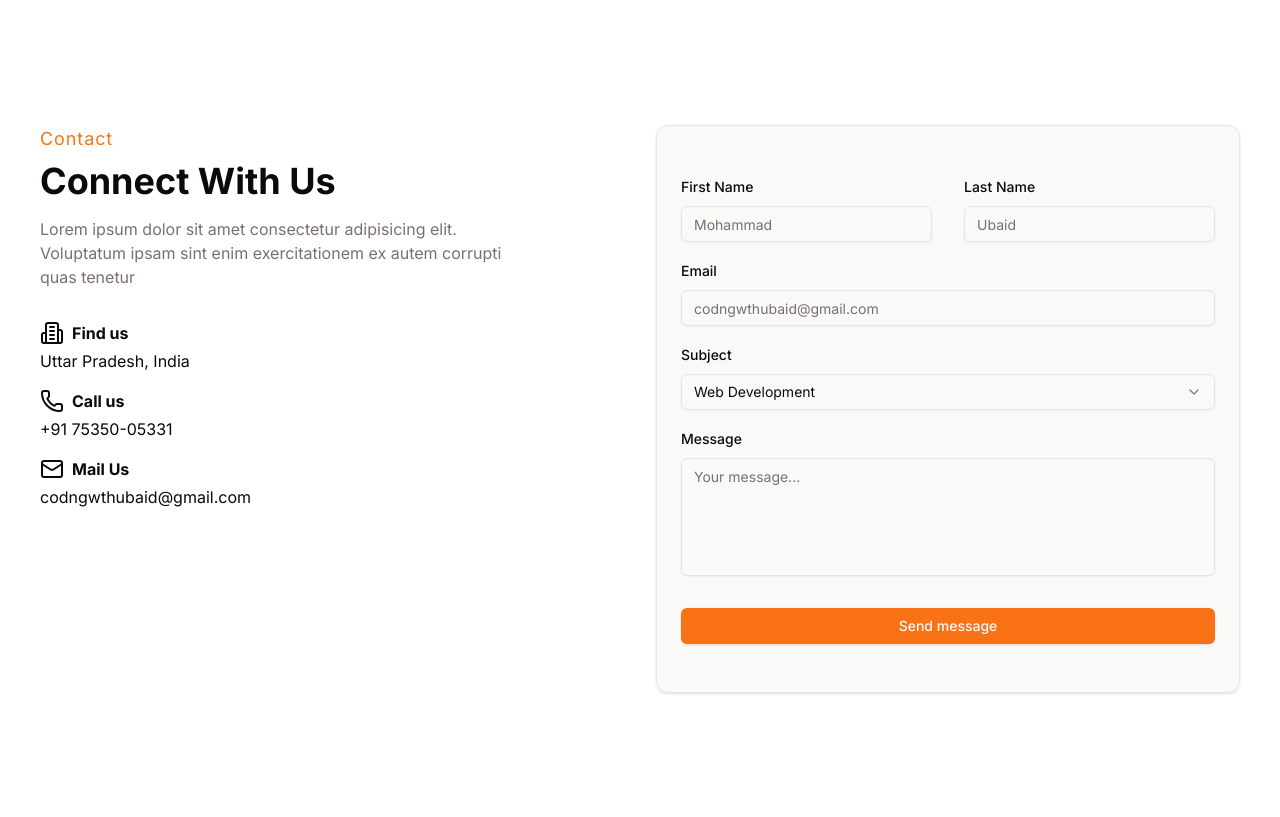
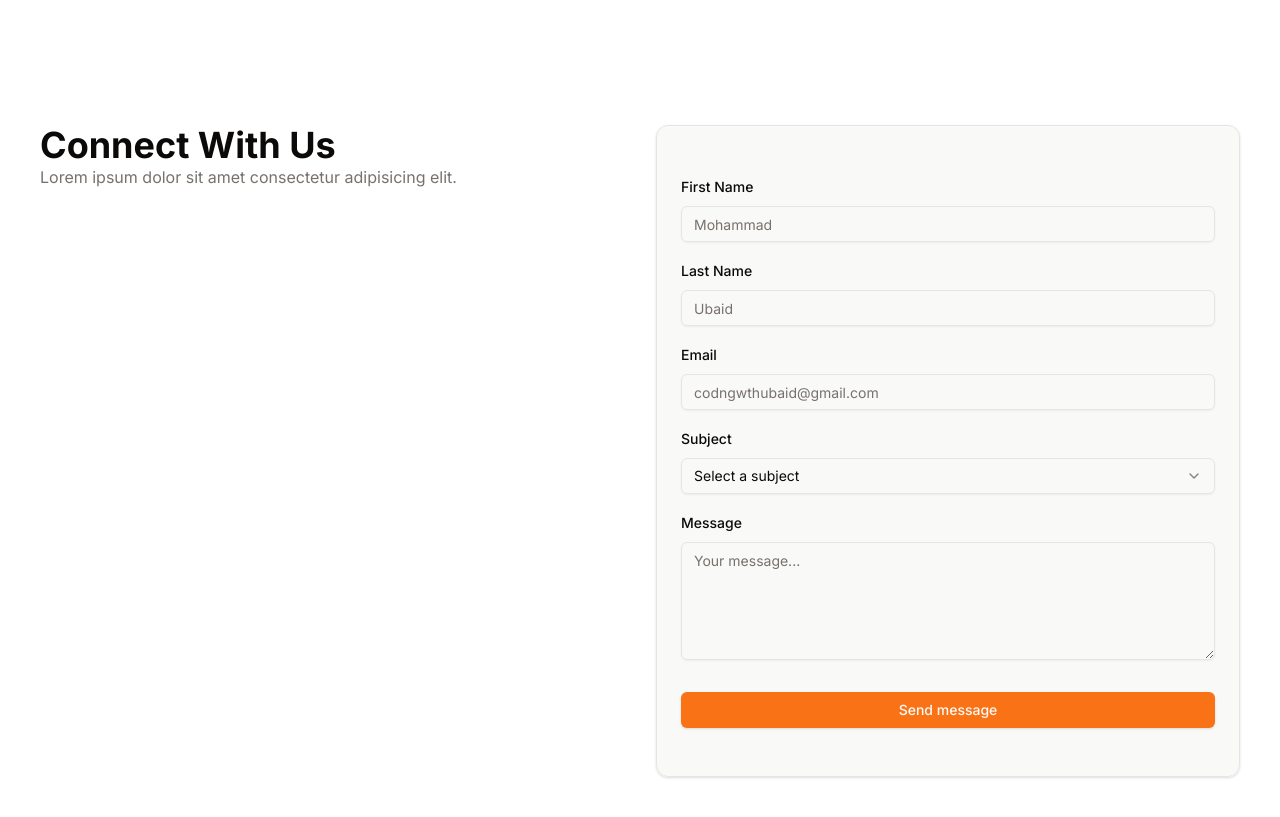
Before and after one commit to Codngwthubaid/webzaura, a Next.js app: page / in a window 1280 px wide. Shown: the part 9920-10737 px from the top of the page. Built offline with nearby package versions, Linux system fonts and the light colour scheme.

Commit message:
init google sheet

```diff
--- a/components/layout/sections/contact.tsx
+++ b/components/layout/sections/contact.tsx
@@ -1,5 +1,6 @@
 "use client";
 import { useEffect, useState } from "react";
+import axios from "axios";
 import {
   Card,
   CardContent,
@@ -30,16 +31,15 @@ import {
 import { Textarea } from "@/components/ui/textarea";
 
 const formSchema = z.object({
-  firstName: z.string().min(2).max(255),
-  lastName: z.string().min(2).max(255),
-  email: z.string().email(),
-  subject: z.string().min(2).max(255),
-  message: z.string(),
+  firstName: z.string().min(2, "First name must be at least 2 characters").max(255),
+  lastName: z.string().min(2, "Last name must be at least 2 characters").max(255),
+  email: z.string().email("Invalid email address"),
+  subject: z.string().min(2, "Please select a subject").max(255),
+  message: z.string().min(5, "Message must be at least 5 characters"),
 });
 
 export const ContactSection = () => {
   const [mounted, setMounted] = useState(false);
-  const [selectedSubject, setSelectedSubject] = useState("Web Development");
 
   useEffect(() => {
     setMounted(true);
@@ -57,24 +57,27 @@ export const ContactSection = () => {
   });
 
   async function onSubmit(values: z.infer<typeof formSchema>) {
-
-    const googleSheetsURL = process.env.GOOGLE_APPS_SCRIPT_URL as string;
-
     try {
-      await fetch(googleSheetsURL, {
-        method: "POST",
+      const { data } = await axios.post("/api/FormDB", values, {
         headers: {
+          "Accept": "application/json",
           "Content-Type": "application/json",
         },
-        body: JSON.stringify(values),
       });
-      alert("Message sent successfully!");
+      console.log("Success:", data);
+      alert(data.message);
+      form.reset();
     } catch (error) {
-      console.error("Error submitting form:", error);
-      alert("Failed to send message.");
+      if (axios.isAxiosError(error)) {
+        console.error("Error Response:", error.response?.data || error.message);
+        const errorMessage = axios.isAxiosError(error) ? error.response?.data || error.message : String(error);
+        alert(`Request failed: ${errorMessage}`);
+      } else {
+        console.error("Error:", error);
+        alert(`Request failed: ${error}`);
       }
     }
-
+  }
 
 
   if (!mounted) {
@@ -85,162 +88,85 @@ export const ContactSection = () => {
     <section id="contact" className="container py-24 px-10 sm:py-32 mx-auto">
       <section className="grid grid-cols-1 md:grid-cols-2 gap-8">
         <div>
-          <div className="mb-4">
-            <h2 className="text-lg text-primary mb-2 tracking-wider">Contact</h2>
           <h2 className="text-3xl md:text-4xl font-bold">Connect With Us</h2>
-          </div>
           <p className="mb-8 text-muted-foreground lg:w-5/6">
-            Lorem ipsum dolor sit amet consectetur adipisicing elit. Voluptatum
-            ipsam sint enim exercitationem ex autem corrupti quas tenetur
+            Lorem ipsum dolor sit amet consectetur adipisicing elit.
           </p>
-
-          <div className="flex flex-col gap-4">
-            <div>
-              <div className="flex gap-2 mb-1">
-                <Building2 />
-                <div className="font-bold">Find us</div>
-              </div>
-              <div>Uttar Pradesh, India</div>
-            </div>
-
-            <div>
-              <div className="flex gap-2 mb-1">
-                <Phone />
-                <div className="font-bold">Call us</div>
-              </div>
-              <div>+91 75350-05331</div>
-            </div>
-
-            <div>
-              <div className="flex gap-2 mb-1">
-                <Mail />
-                <div className="font-bold">Mail Us</div>
-              </div>
-              <div>codngwthubaid@gmail.com</div>
-            </div>
-          </div>
         </div>
 
         <Card className="bg-muted/60 dark:bg-card">
           <CardHeader className="text-primary text-2xl"></CardHeader>
           <CardContent>
             <Form {...form}>
-              <form
-                onSubmit={form.handleSubmit(onSubmit)}
-                className="grid w-full gap-4"
-              >
-                <div className="flex flex-col md:!flex-row gap-8">
-                  <FormField
-                    control={form.control}
-                    name="firstName"
-                    render={({ field }) => (
-                      <FormItem className="w-full">
+              <form onSubmit={form.handleSubmit(onSubmit)} className="grid w-full gap-4">
+                <FormField control={form.control} name="firstName" render={({ field }) => (
+                  <FormItem>
                     <FormLabel>First Name</FormLabel>
                     <FormControl>
                       <Input placeholder="Mohammad" {...field} />
                     </FormControl>
                     <FormMessage />
                   </FormItem>
-                    )}
-                  />
-                  <FormField
-                    control={form.control}
-                    name="lastName"
-                    render={({ field }) => (
-                      <FormItem className="w-full">
+                )} />
+
+                <FormField control={form.control} name="lastName" render={({ field }) => (
+                  <FormItem>
                     <FormLabel>Last Name</FormLabel>
                     <FormControl>
                       <Input placeholder="Ubaid" {...field} />
                     </FormControl>
                     <FormMessage />
                   </FormItem>
-                    )}
-                  />
-                </div>
+                )} />
 
-                <div className="flex flex-col gap-1.5">
-                  <FormField
-                    control={form.control}
-                    name="email"
-                    render={({ field }) => (
+                <FormField control={form.control} name="email" render={({ field }) => (
                   <FormItem>
                     <FormLabel>Email</FormLabel>
                     <FormControl>
-                          <Input
-                            type="email"
-                            placeholder="codngwthubaid@gmail.com"
-                            {...field}
-                          />
+                      <Input type="email" placeholder="codngwthubaid@gmail.com" {...field} />
                     </FormControl>
                     <FormMessage />
                   </FormItem>
-                    )}
-                  />
-                </div>
+                )} />
 
-                <div className="flex flex-col gap-1.5">
                 <FormField
                   control={form.control}
                   name="subject"
                   render={({ field }) => (
                     <FormItem>
                       <FormLabel>Subject</FormLabel>
-                        <Select
-                          value={selectedSubject}
-                          onValueChange={(value) => {
-                            setSelectedSubject(value);
-                            field.onChange(value);
-                          }}
-                        >
+                      <Select>
                         <FormControl>
                           <SelectTrigger>
                             <SelectValue placeholder="Select a subject" />
                           </SelectTrigger>
                         </FormControl>
                         <SelectContent>
-                            <SelectItem value="Web Development">
-                              Web Development
-                            </SelectItem>
-                            <SelectItem value="Mobile Development">
-                              Mobile Development
-                            </SelectItem>
-                            <SelectItem value="Figma Design">
-                              Figma Design
-                            </SelectItem>
+                          <SelectItem value="Web Development">Web Development</SelectItem>
+                          <SelectItem value="Mobile Development">Mobile Development</SelectItem>
+                          <SelectItem value="Figma Design">Figma Design</SelectItem>
                           <SelectItem value="REST API">REST API</SelectItem>
-                            <SelectItem value="FullStack Project">
-                              FullStack Project
-                            </SelectItem>
+                          <SelectItem value="FullStack Project">FullStack Project</SelectItem>
                         </SelectContent>
                       </Select>
                       <FormMessage />
                     </FormItem>
                   )}
                 />
-                </div>
 
-                <div className="flex flex-col gap-1.5">
-                  <FormField
-                    control={form.control}
-                    name="message"
-                    render={({ field }) => (
+                <FormField control={form.control} name="message" render={({ field }) => (
                   <FormItem>
                     <FormLabel>Message</FormLabel>
                     <FormControl>
-                          <Textarea
-                            rows={5}
-                            placeholder="Your message..."
-                            className="resize-none"
-                            {...field}
-                          />
+                      <Textarea rows={5} placeholder="Your message..." {...field} />
                     </FormControl>
                     <FormMessage />
                   </FormItem>
-                    )}
-                  />
-                </div>
+                )} />
 
-                <Button className="mt-4">Send message</Button>
+                <Button type="submit" className="mt-4" disabled={form.formState.isSubmitting}>
+                  {form.formState.isSubmitting ? "Sending..." : "Send message"}
+                </Button>
               </form>
             </Form>
           </CardContent>
--- a/package.json
+++ b/package.json
@@ -19,10 +19,12 @@
     "@radix-ui/react-select": "^2.1.6",
     "@radix-ui/react-separator": "^1.1.2",
     "@radix-ui/react-slot": "^1.1.2",
+    "axios": "^1.7.9",
     "class-variance-authority": "^0.7.1",
     "clsx": "^2.1.1",
     "embla-carousel-react": "^8.5.2",
     "framer-motion": "^12.4.1",
+    "googleapis": "^144.0.0",
     "i18next": "^24.2.2",
     "i18next-browser-languagedetector": "^8.0.2",
     "lucide-react": "^0.475.0",
--- /dev/null
+++ b/pages/api/FormDB.ts
@@ -0,0 +1,59 @@
+import { NextApiRequest, NextApiResponse } from "next";
+import { google, sheets_v4 } from "googleapis";
+
+type SheetBody = {
+  firstName: string;
+  lastName: string;
+  email: string;
+  subject: string;
+  message: string;
+};
+
+export default async function FormDB(
+  req: NextApiRequest,
+  res: NextApiResponse
+) {
+  if (req.method !== "POST") {
+    return res.status(405).json({ message: "Method not allowed" });
+  }
+
+  const body = req.body as SheetBody;
+
+  const { GOOGLE_CLIENT_EMAIL, GOOGLE_PRIVATE_KEY, GOOGLE_SHEET_ID } = process.env;
+
+  if (!GOOGLE_CLIENT_EMAIL || !GOOGLE_PRIVATE_KEY || !GOOGLE_SHEET_ID) {
+    return res.status(500).json({ message: "Missing Google API credentials" });
+  }
+
+  try {
+    const auth = new google.auth.GoogleAuth({
+      credentials: {
+        client_email: GOOGLE_CLIENT_EMAIL,
+        private_key: GOOGLE_PRIVATE_KEY.replace(/\\n/g, "\n"),
+      },
+      scopes: [
+        "https://www.googleapis.com/auth/drive",
+        "https://www.googleapis.com/auth/drive.file",
+        "https://www.googleapis.com/auth/spreadsheets",
+      ],
+    });
+
+    const sheets = google.sheets({ version: "v4", auth });
+
+    const response = await sheets.spreadsheets.values.append({
+      spreadsheetId: GOOGLE_SHEET_ID,
+      range: "Sheet1!A:E",
+      valueInputOption: "USER_ENTERED",
+      requestBody: {
+        values: [[body.firstName, body.lastName, body.email, body.subject, body.message]],
+      },
+    } as sheets_v4.Params$Resource$Spreadsheets$Values$Append);
+
+    return res.status(200).json({ message: "Success", data: response.data });
+  } catch (error: any) {
+    console.log("Google Sheets API Error:", error);
+    return res
+      .status(500)
+      .json({ message: "Internal Server Error At Form-DB Route", error: error.message });
+  }
+}
```
Also changed, not shown: 1 other file (tests, documents, lock files or other folders). Lines whose indentation alone changed are shown as unchanged.
